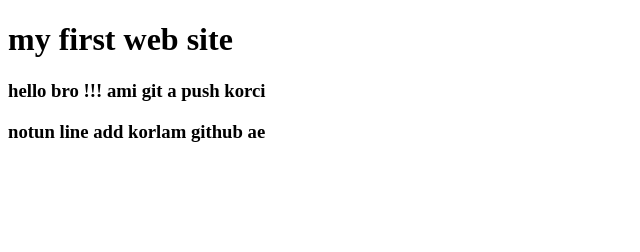
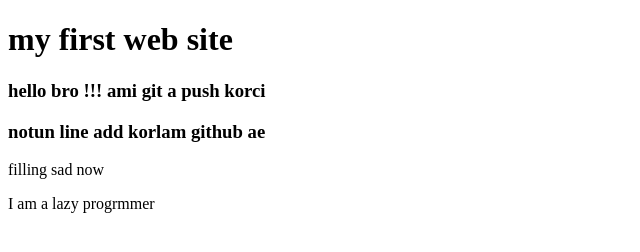
Before and after one commit to Mohosinin/my-first-website, a plain HTML site: page index.html in a window 1280 px wide. Shown: the whole page, without its empty margins (0-640 px from the left). Drawn offline with Linux system fonts and the light colour scheme.

Commit message:
new paragraph

```diff
--- a/index.html
+++ b/index.html
@@ -7,5 +7,7 @@
     <h1>my first web site</h1>
     <h3>hello bro !!! ami git a push korci</h3>
     <h3>notun line add korlam github ae</h3>
+    <p>filling sad now</p>
+    <p>I am a lazy progrmmer</p>
 </body>
 </html>
```
